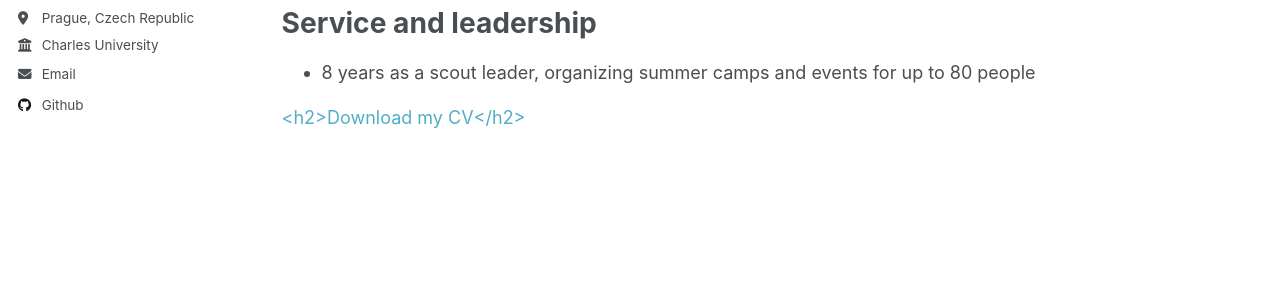
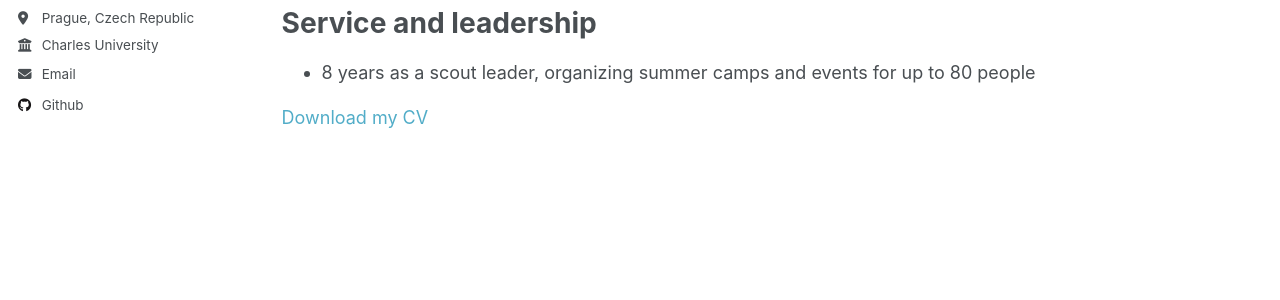
Before and after one commit to MichaelMoncek/MichaelMoncek.github.io, a Jekyll site: the page built from _pages/cv.md, in a window 1280 px wide and 900 px high, scrolled down 569 px. Shown: the part 355-655 px from the top of the window. Built offline with Jekyll 4.4.1, drawn with Linux system fonts in a browser that asks for light colours.

```diff
--- a/_pages/cv.md
+++ b/_pages/cv.md
@@ -40,4 +40,4 @@
 ======
 * 8 years as a scout leader, organizing summer camps and events for up to 80 people
 
-<a href="Michael_Moncek_CV.pdf" target="_blank"><h2>Download my CV</h2></a>
+<a href="files/Michael_Moncek_CV.pdf" target="_blank">Download my CV</a>
```
Also changed, not shown: 2 other files.
